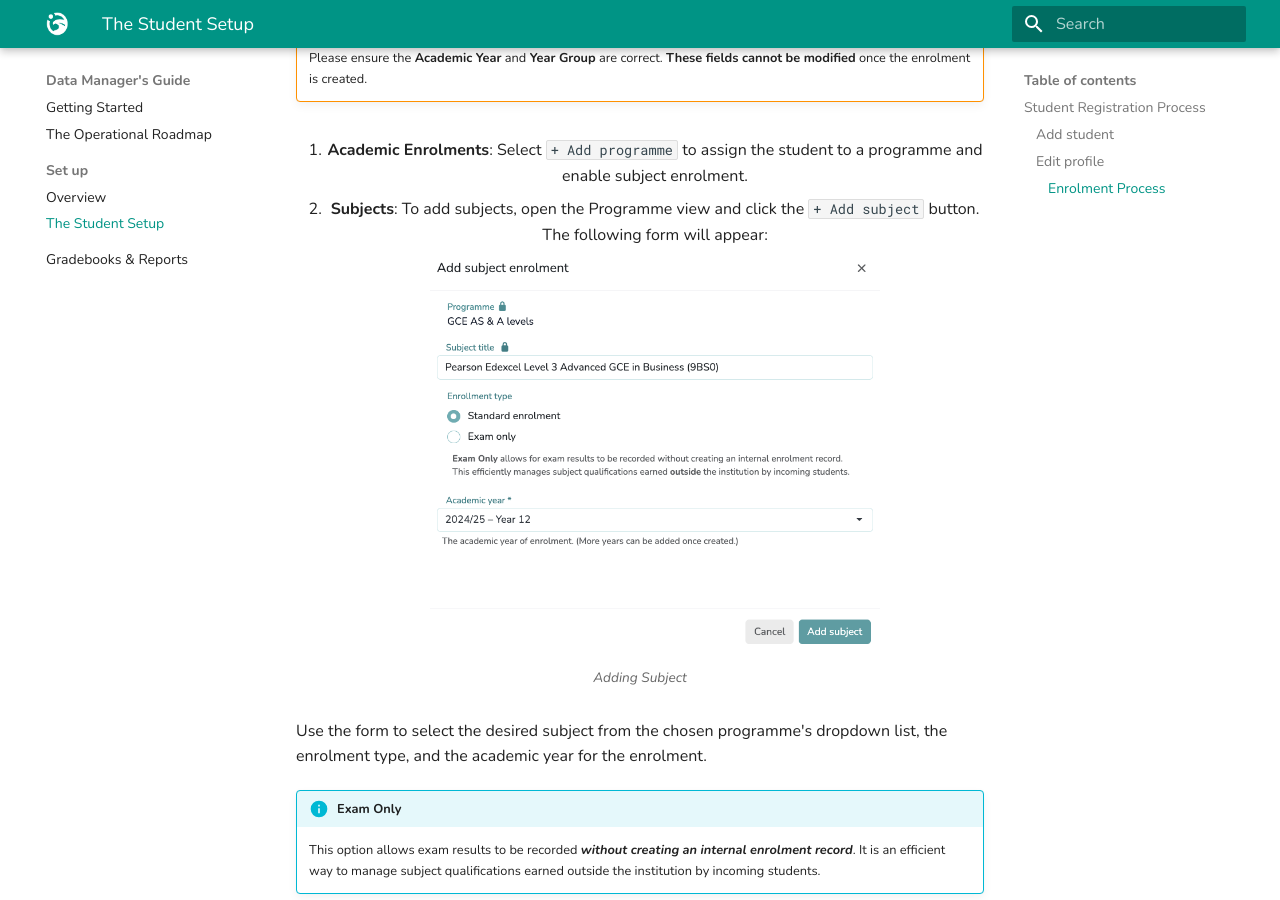
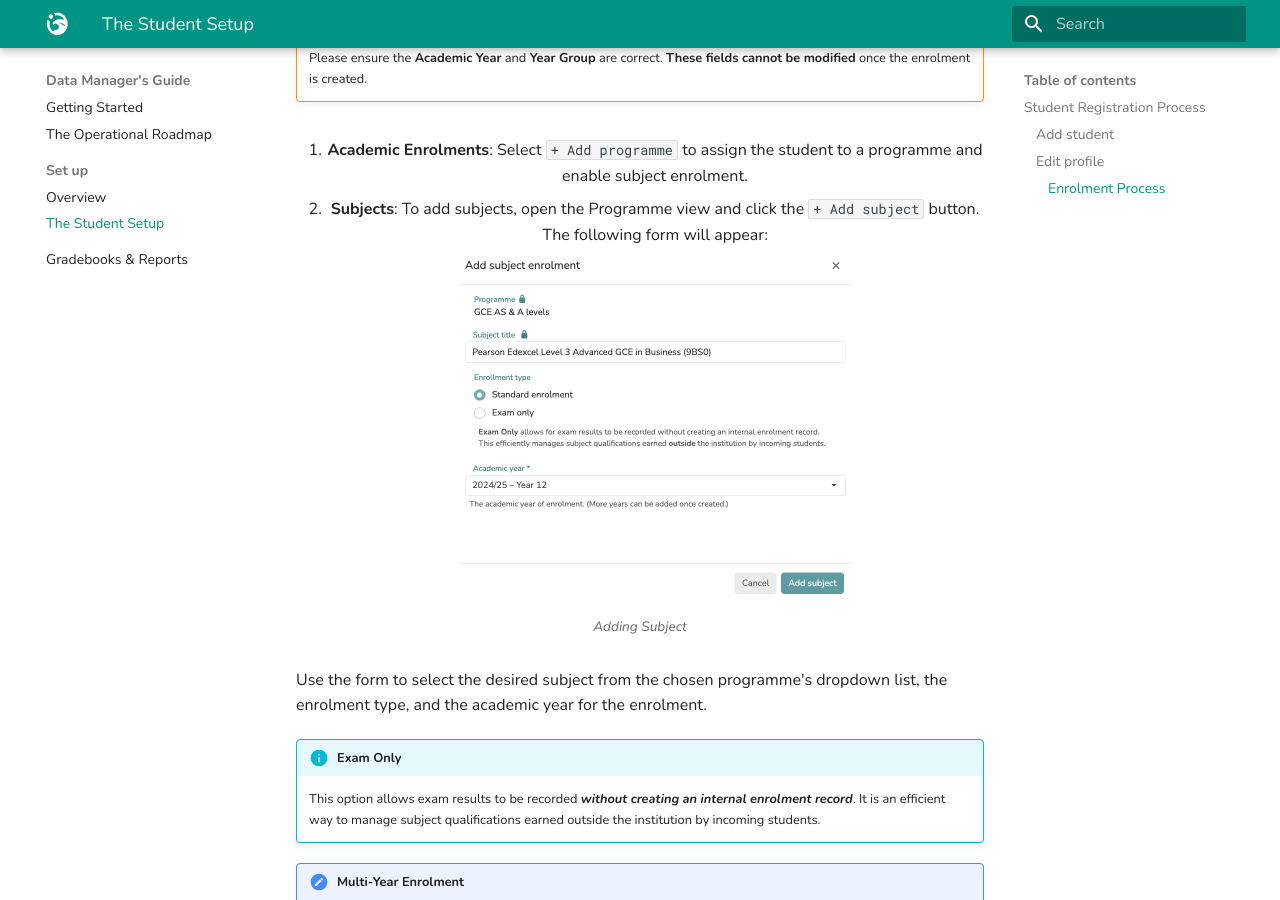
Before and after one commit to pablopenlop/gradewing_guide, an MkDocs documentation site: the page built from docs/data-manager/student-setup.md, in a window 1280 px wide and 900 px high, scrolled down 1808 px. Built offline with MkDocs 1.6.1 and Material for MkDocs 9.7.7, drawn with Linux system fonts in a browser that asks for light colours.

Commit message:
Update student-setup.md

```diff
--- a/docs/data-manager/student-setup.md
+++ b/docs/data-manager/student-setup.md
@@ -46,7 +46,7 @@ Enrolment Process Flow
     Please ensure the **Academic Year** and **Year Group** are correct. **These fields cannot be modified** once the enrolment is created.
 2.  **Academic Enrolments**: Select `+ Add programme` to assign the student to a programme and enable subject enrolment.
 3.  **Subjects**: To add subjects, open the Programme view and click the `+ Add subject` button. The following form will appear:
-![Setup Students](../assets/images/Setup_Students_Add_Subject.png){ width="450" }
+![Setup Students](../assets/images/Setup_Students_Add_Subject.png){ width="393" }
 /// caption
 Adding Subject
 ///
```
